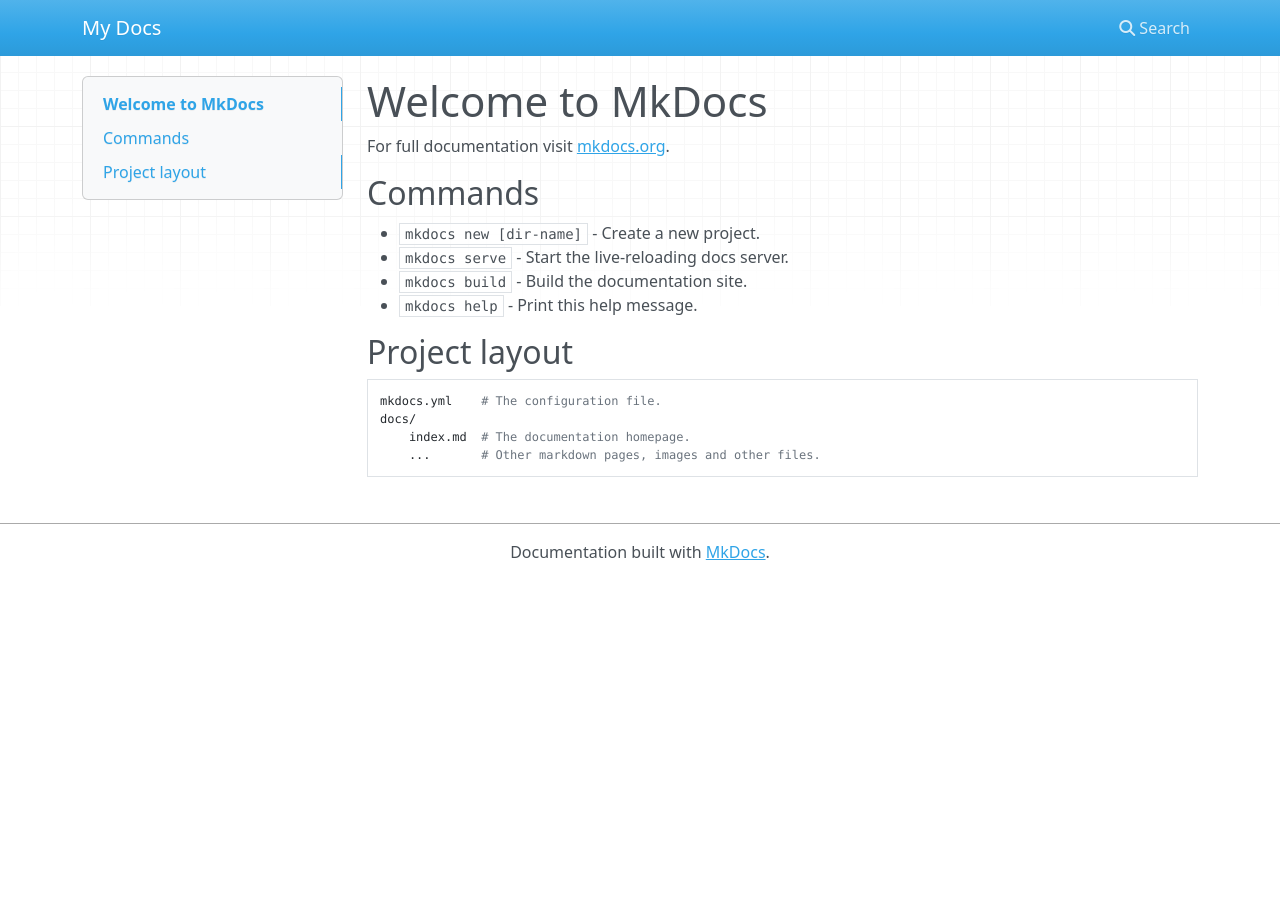
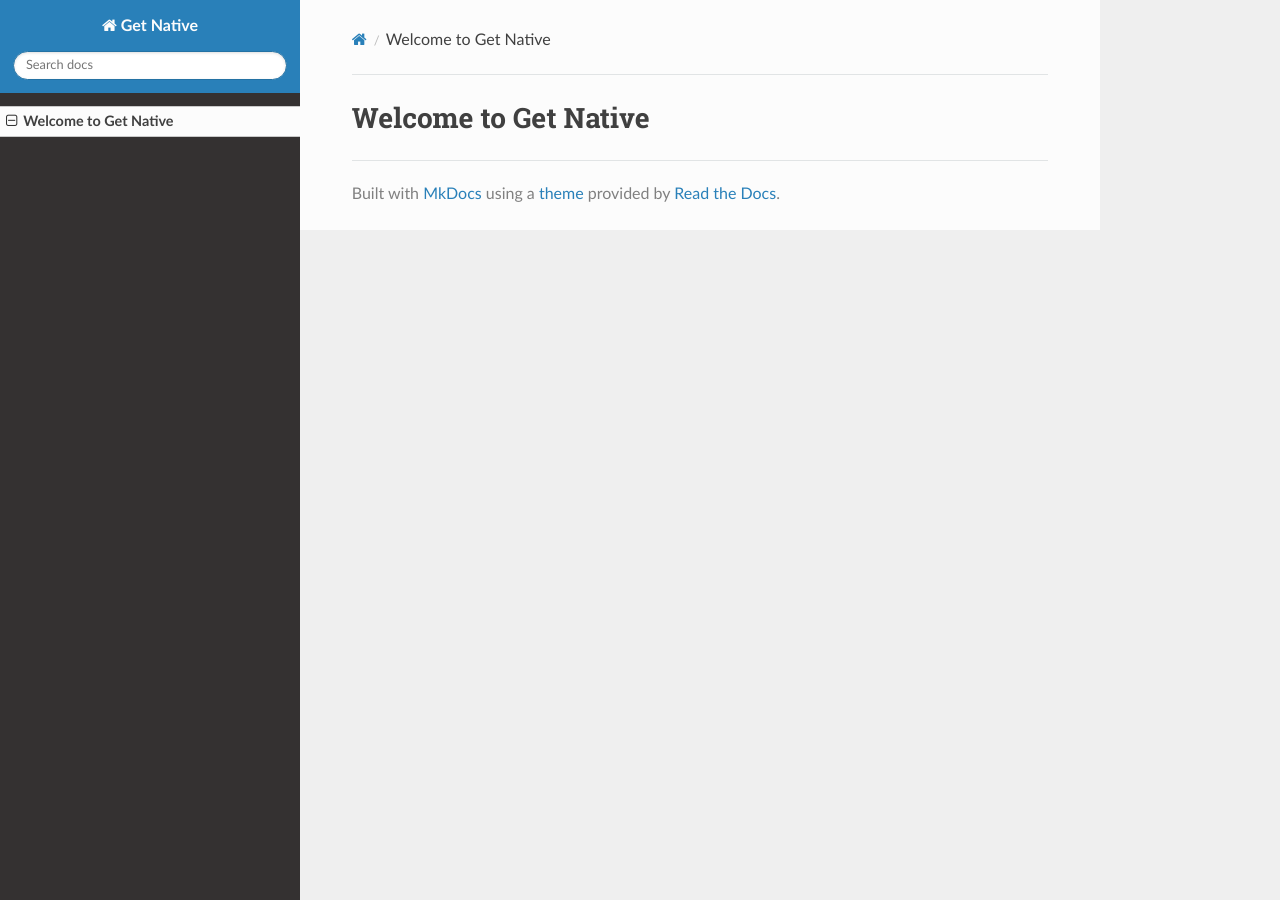
Before and after one commit to hank-ehly/get-native.com, an MkDocs documentation site: the page built from docs/index.md, in a window 1280 px wide. Built offline with MkDocs 1.6.1, drawn with Linux system fonts in a browser that asks for light colours; nearby versions of some CDN libraries.

Commit message:
Add readthedocs theme to mkdocs.yml
• Also add custom styling with extra.css

```diff
--- a/docs/index.md
+++ b/docs/index.md
@@ -1,17 +1 @@
-# Welcome to MkDocs
-
-For full documentation visit [mkdocs.org](http://mkdocs.org).
-
-## Commands
-
-* `mkdocs new [dir-name]` - Create a new project.
-* `mkdocs serve` - Start the live-reloading docs server.
-* `mkdocs build` - Build the documentation site.
-* `mkdocs help` - Print this help message.
-
-## Project layout
-
-    mkdocs.yml    # The configuration file.
-    docs/
-        index.md  # The documentation homepage.
-        ...       # Other markdown pages, images and other files.
+# Welcome to Get Native
--- a/mkdocs.yml
+++ b/mkdocs.yml
@@ -1 +1,2 @@
-site_name: My Docs
+site_name: Get Native
+theme: readthedocs
```
Also changed, not shown: docs/extra.css (added, +7 -0 lines).
